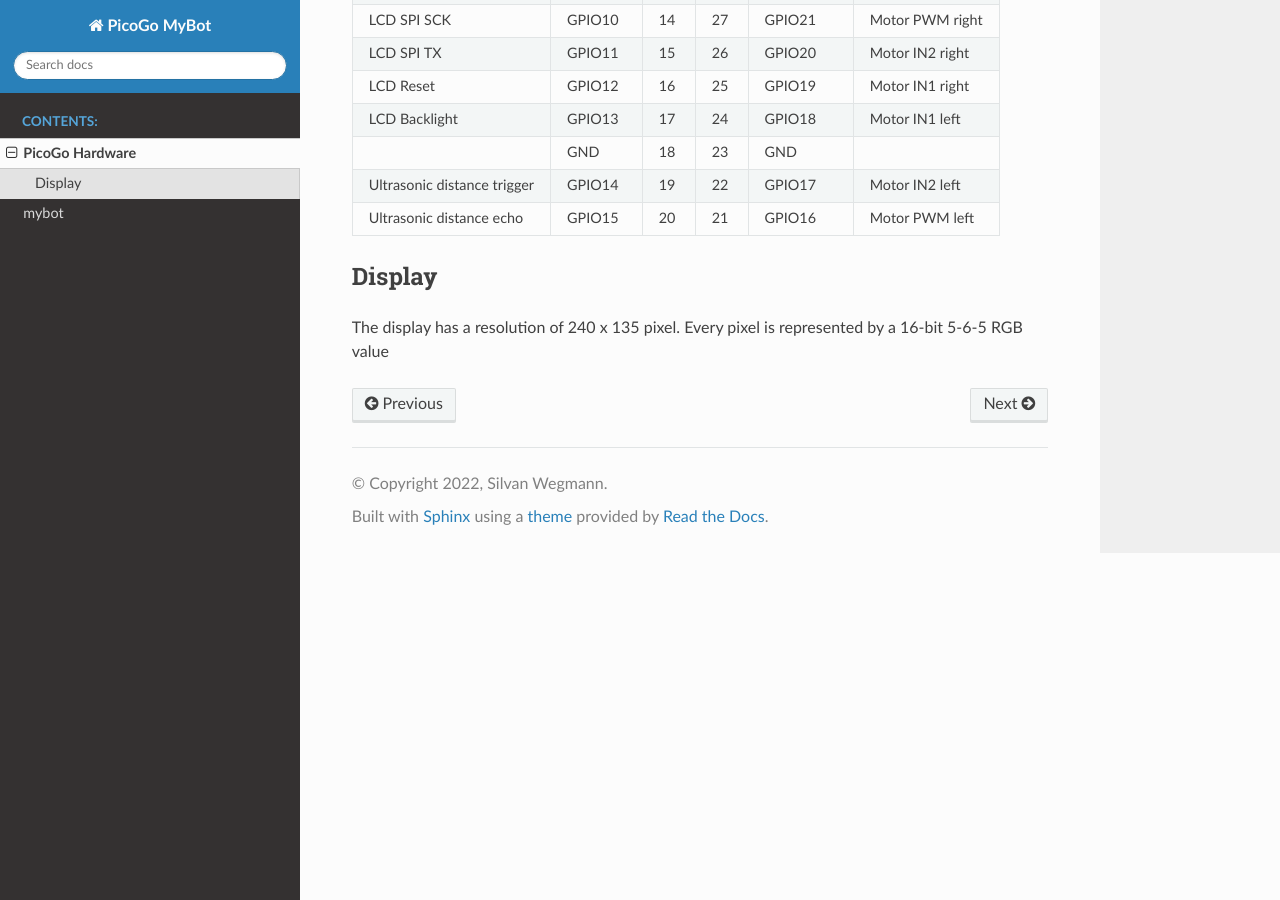
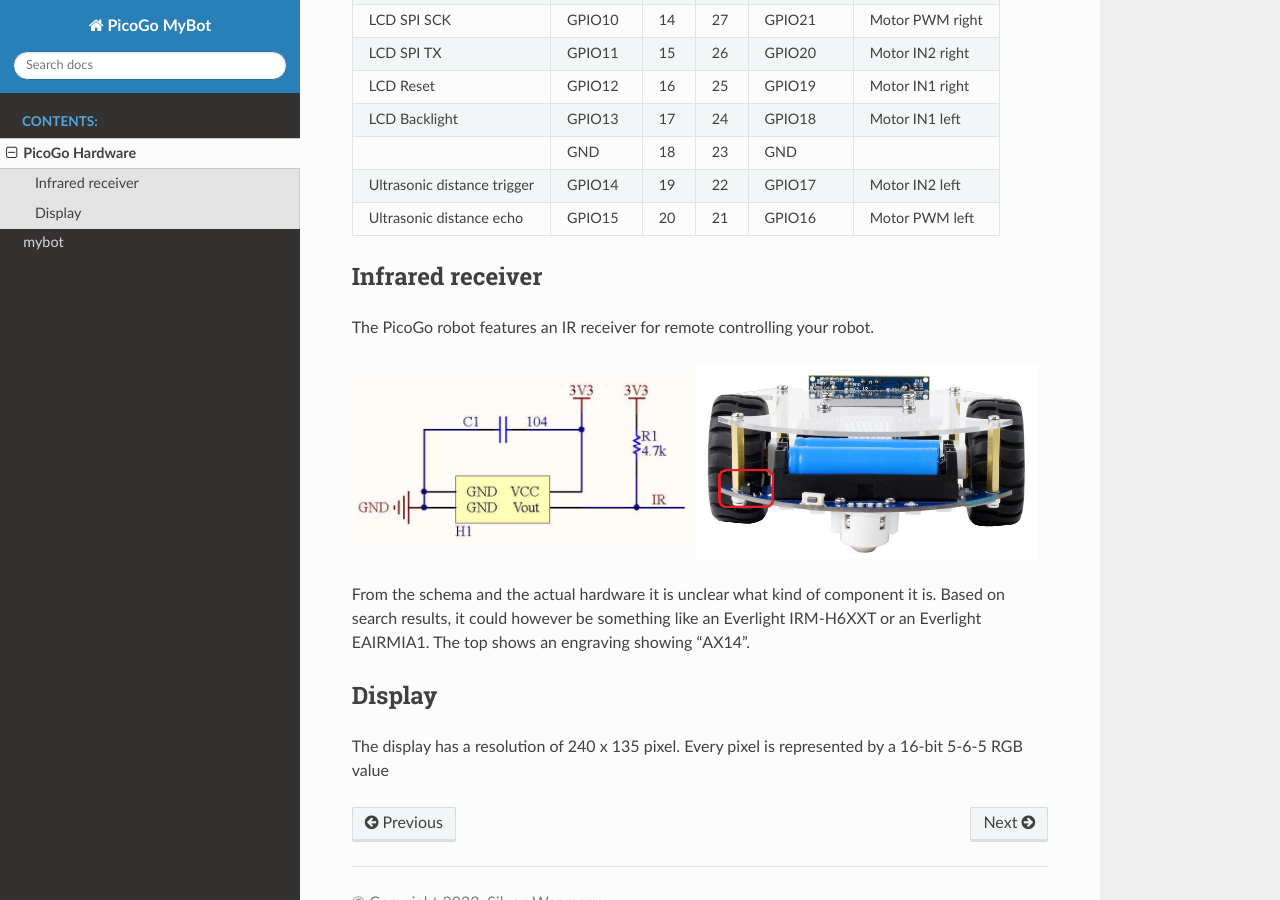
Before and after one commit to Jokymon/mypico_go, a Sphinx documentation site: the page built from docs/source/hardware.rst, in a window 1280 px wide and 900 px high, scrolled down 618 px. Built offline with Sphinx 7.4.7 and the Read the Docs theme 2.0.0, drawn with Linux system fonts in a browser that asks for light colours.

Commit message:
Add documentation of the IR receiver part

```diff
--- a/docs/source/hardware.rst
+++ b/docs/source/hardware.rst
@@ -45,6 +45,22 @@ PicoGo Hardware
 | Ultrasonic distance echo    | GPIO15   | 20  | 21  | GPIO16   | Motor PWM left  |
 +-----------------------------+----------+-----+-----+----------+-----------------+
 
+Infrared receiver
+-----------------
+
+The PicoGo robot features an IR receiver for remote controlling your robot.
+
+.. image:: images/ir_recv_schema.png
+    :alt: IR receiver schema
+    :width: 49%
+.. image:: images/ir_recv_location.png
+    :alt: IR receiver location on the robot
+    :width: 49%
+
+From the schema and the actual hardware it is unclear what kind of component it is.
+Based on search results, it could however be something like an Everlight IRM-H6XXT
+or an Everlight EAIRMIA1. The top shows an engraving showing "AX14".
+
 Display
 -------
 
```
Also changed, not shown: docs/source/images/ir_recv_location.png (added), docs/source/images/ir_recv_schema.png (added).
